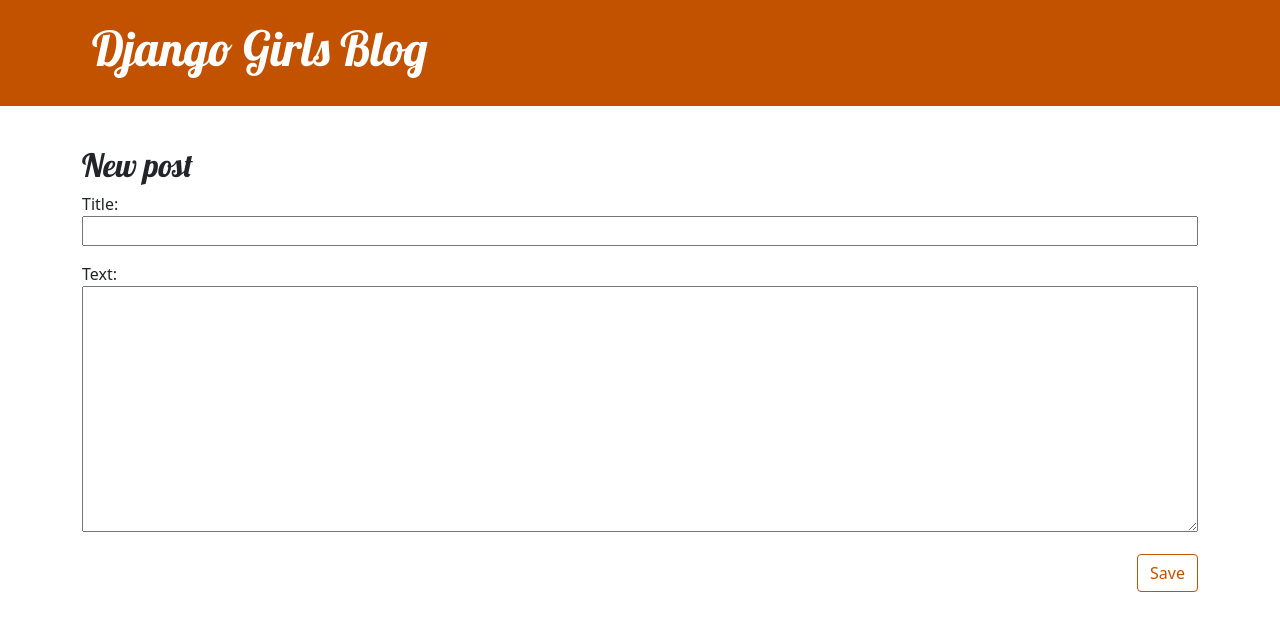
After one commit to AnneLund/my-first-blog, a Django app: page /post/new/ in a window 1280 px wide. The commit adds this page. Shown: the top 631 px of the page. Run offline with Django 3.2, Linux system fonts and the light colour scheme.

Commit message:
Added view to create/edit blog post inside the site.

```diff
--- /dev/null
+++ b/blog/forms.py
@@ -0,0 +1,7 @@
+from django import forms
+from .models import Post
+
+class PostForm(forms.ModelForm):
+    class Meta:
+        model = Post
+        fields = ('title', 'text',)
--- a/blog/static/css/blog.css
+++ b/blog/static/css/blog.css
@@ -23,6 +23,7 @@ h4 {
 
 .date {
     color: #28b8bd;
+    margin-right: 5px;
 }
 
 .save {
@@ -68,3 +69,7 @@ h4 {
     color: #FFFFFF;
     background-color: #C25100;
 }
+
+.actions {
+    margin: 5px;
+}
--- a/blog/templates/blog/base.html
+++ b/blog/templates/blog/base.html
@@ -10,6 +10,11 @@
     <body>
         <header class="page-header">
           <div class="container">
+            {% if user.is_authenticated %}
+            <a href="{% url 'post_new' %}" class="top-menu">
+                {% include './icons/file-earmark-plus.svg' %}
+            </a>
+        {% endif %}
               <h1><a href="/">Django Girls Blog</a></h1>
           </div>
         </header>
--- /dev/null
+++ b/blog/templates/blog/post_edit.html
@@ -0,0 +1,9 @@
+{% extends 'blog/base.html' %}
+
+{% block content %}
+    <h2>New post</h2>
+    <form method="POST" class="post-form">{% csrf_token %}
+        {{ form.as_p }}
+        <button type="submit" class="save btn btn-secondary">Save</button>
+    </form>
+{% endblock %}
--- a/blog/urls.py
+++ b/blog/urls.py
@@ -3,4 +3,6 @@ from . import views
 urlpatterns = [
     path('', views.post_list, name='post_list'),
     path('post/<int:pk>/', views.post_detail, name='post_detail'),
+    path('post/new/', views.post_new, name='post_new'),
+    path('post/<int:pk>/edit/', views.post_edit, name='post_edit'),
 ]
--- a/blog/views.py
+++ b/blog/views.py
@@ -2,6 +2,8 @@ from django.shortcuts import render
 from .models import Post
 from django.utils import timezone
 from django.shortcuts import render, get_object_or_404
+from .forms import PostForm
+from django.shortcuts import redirect
 
 def post_list(request):
     posts = Post.objects.filter(published_date__lte=timezone.now()).order_by('published_date')
@@ -10,3 +12,30 @@ def post_list(request):
 def post_detail(request, pk):
     post = get_object_or_404(Post, pk=pk)
     return render(request, 'blog/post_detail.html', {'post': post})
+
+def post_new(request):
+    if request.method == "POST":
+        form = PostForm(request.POST)
+        if form.is_valid():
+            post = form.save(commit=False)
+            post.author = request.user
+            post.published_date = timezone.now()
+            post.save()
+            return redirect('post_detail', pk=post.pk)
+    else:
+        form = PostForm()
+    return render(request, 'blog/post_edit.html', {'form': form})
+
+def post_edit(request, pk):
+    post = get_object_or_404(Post, pk=pk)
+    if request.method == "POST":
+        form = PostForm(request.POST, instance=post)
+        if form.is_valid():
+            post = form.save(commit=False)
+            post.author = request.user
+            post.published_date = timezone.now()
+            post.save()
+            return redirect('post_detail', pk=post.pk)
+    else:
+        form = PostForm(instance=post)
+    return render(request, 'blog/post_edit.html', {'form': form})
```
Also changed, not shown: blog/templates/blog/post_detail.html (+7 -0 lines), blog/templates/blog/icons/file-earmark-plus.svg (added), blog/templates/blog/icons/pencil-fill.svg (added).
